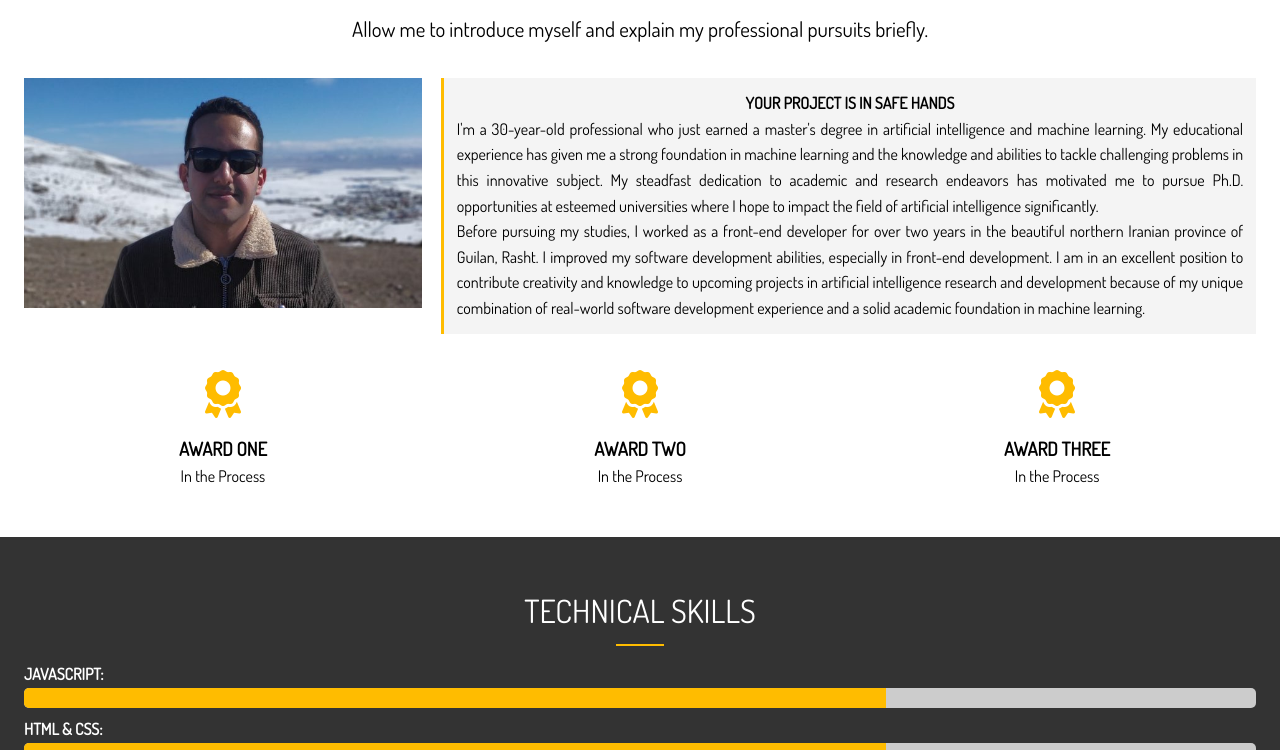
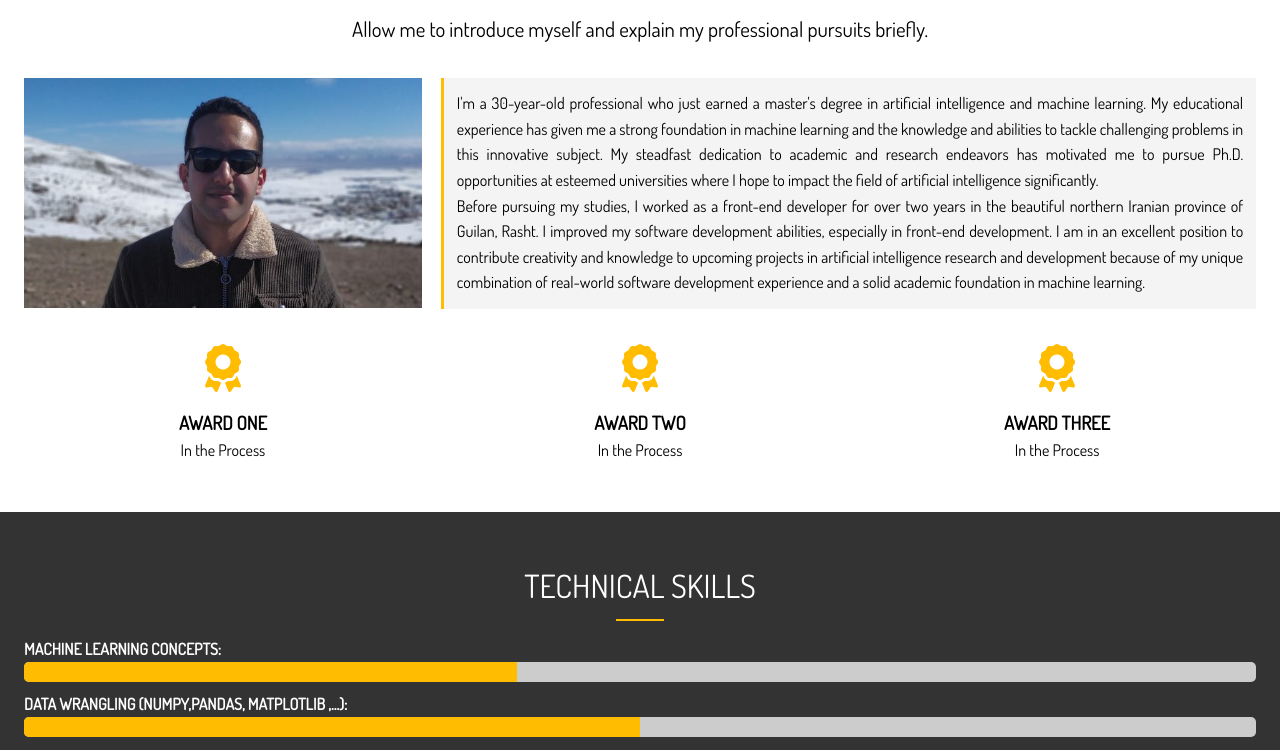
Before and after one commit to thisizmamy/Porfolio-Project, a website: page dist/about.html in a window 1280 px wide. Shown: the part 203-953 px from the top of the page. Drawn offline with Linux system fonts and the light colour scheme.

Commit message:
Latest Addition

```diff
--- a/dist/about.html
+++ b/dist/about.html
@@ -34,7 +34,6 @@
         <div class="about-info">
           <img class="bio-image" src="img/about.jpg" alt="" />
           <div class="bio bg-light">
-            <h4>Your Project Is In Safe Hands</h4>
             <p>
               I'm a 30-year-old professional who just earned a master's degree in artificial intelligence and machine learning. My educational experience has given me a strong foundation in machine learning and the knowledge and abilities to tackle challenging problems in this innovative subject. My steadfast dedication to academic and research endeavors has motivated me to pursue Ph.D. opportunities at esteemed universities where I hope to impact the field of artificial intelligence significantly.
               <br />
@@ -65,6 +64,14 @@
       <div class="container">
         <h2 class="section-title">Technical Skills</h2>
         <div class="bottom-line"></div>
+        <h4>Machine Learning Concepts:</h4>
+        <div class="progress">
+          <div style="width: 40%"></div>
+        </div>
+        <h4>Data wrangling (NumPy,Pandas, Matplotlib ,...):</h4>
+        <div class="progress">
+          <div style="width: 50%"></div>
+        </div>
         <h4>JavaScript:</h4>
         <div class="progress">
           <div style="width: 70%"></div>
```
Also changed, not shown: dist/index.html (+1 -1 lines).
